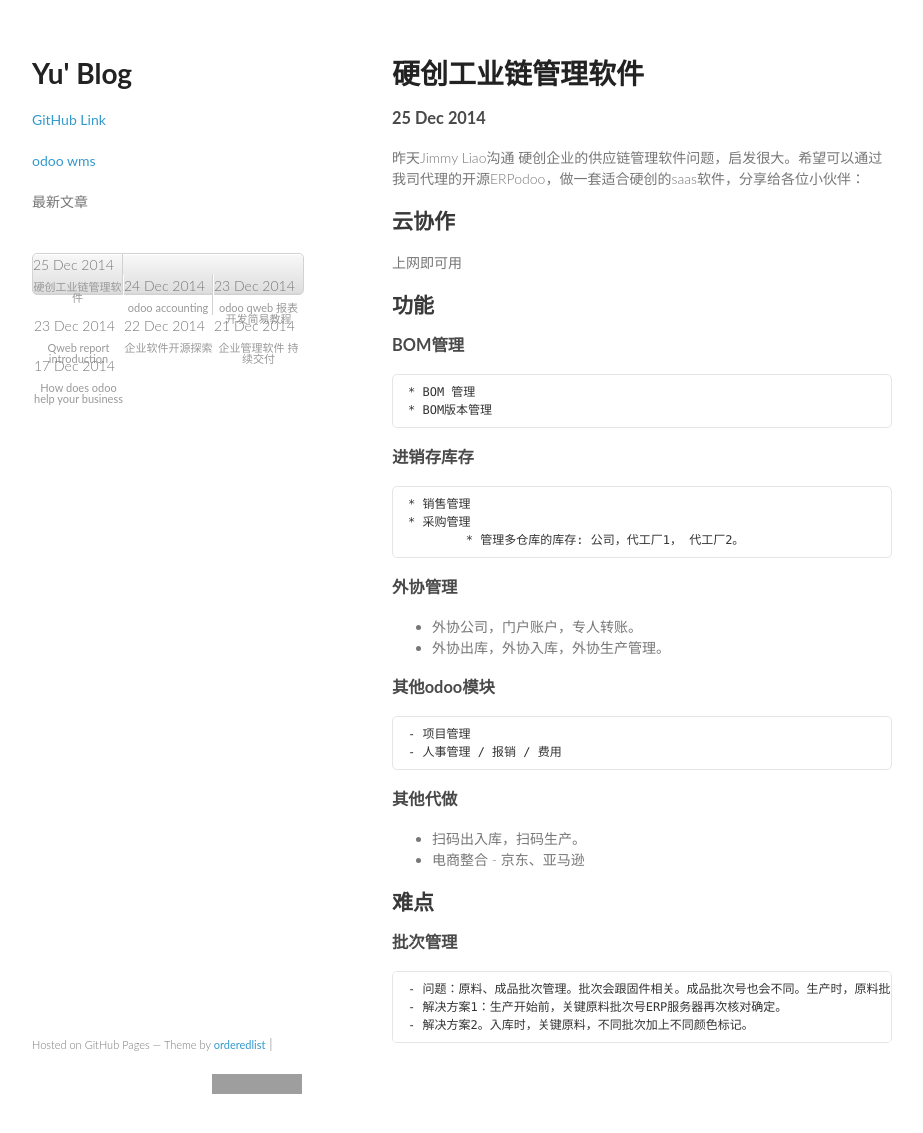
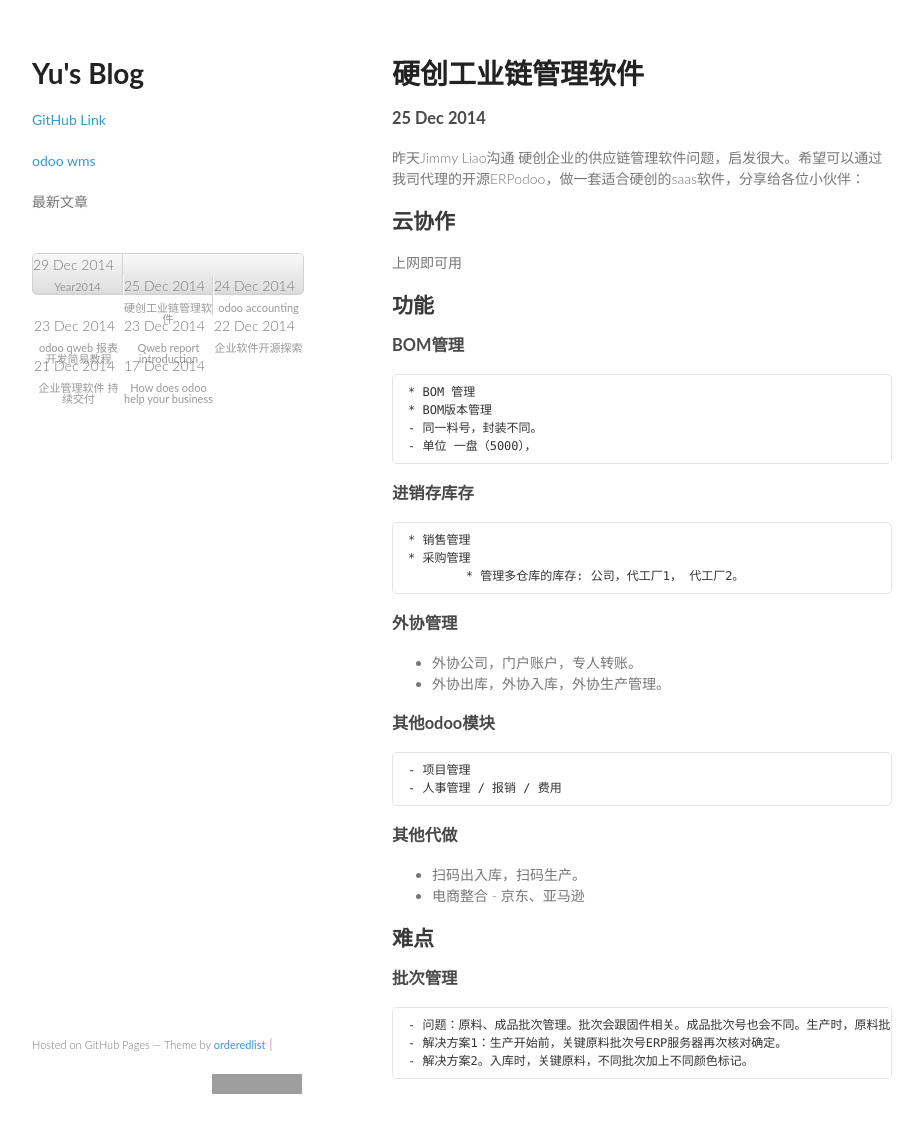
Before and after one commit to uynil/uynil.github.io, a Jekyll site: the page built from _posts/2014-12-25-maker_erp.md, in a window 1280 px wide and 1149 px high. Shown: the top 1133 px of the window, without its empty margins (178-1101 px from the left). Built offline with Jekyll 4.4.1, drawn with Linux system fonts in a browser that asks for light colours; Markdown is read by kramdown in place of the engine named in the settings; grey boxes are pictures that could not be loaded.

```diff
--- a/_layouts/blog.html
+++ b/_layouts/blog.html
@@ -15,7 +15,7 @@
   <body>
     <div class="wrapper">
       <header>
-        <h1>Yu' Blog</h1>
+        <h1>Yu's Blog</h1>
         <p class="view"><a href="https://github.com/uynil">GitHub Link</a></p>
         <p class="view"><a href="http://uynil.gitbooks.io/odoo-wms/">odoo wms</a></p>
         <p>最新文章</p>
--- a/_posts/2014-12-25-maker_erp.md
+++ b/_posts/2014-12-25-maker_erp.md
@@ -16,6 +16,8 @@ title: 硬创工业链管理软件
 ### BOM管理
 	* BOM 管理
 	* BOM版本管理
+	- 同一料号，封装不同。
+    - 单位 一盘（5000），
 
 ### 进销存库存
 	* 销售管理
```
Also changed, not shown: _posts/2014-12-29-year2014.md (added, +22 -0 lines).
